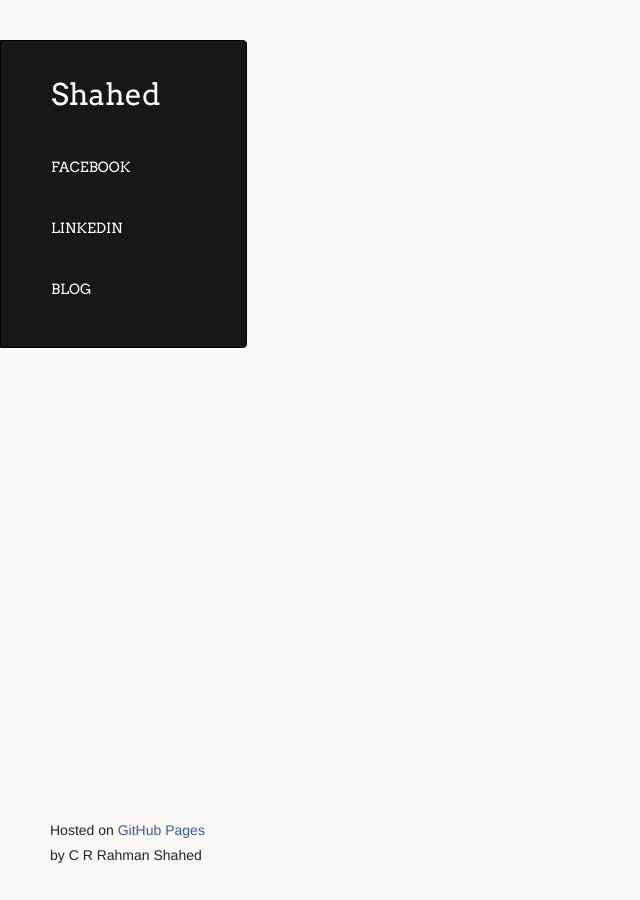
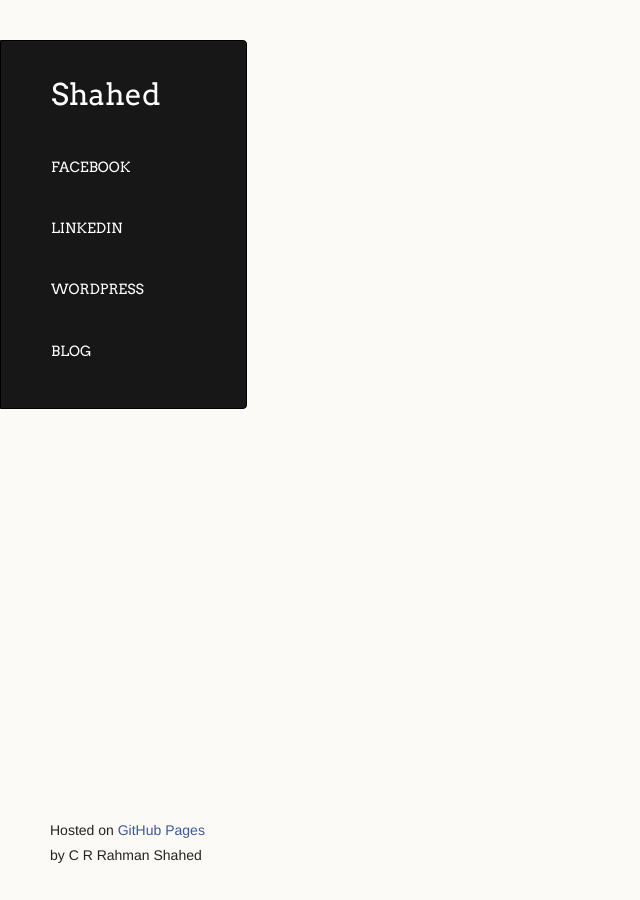
Before and after one commit to crrshahed/Shahed, a Jekyll site: the page built from Readme.md, in a window 1280 px wide. Shown: the whole page, without its empty margins (0-640 px from the left). Built offline with Jekyll 4.4.1, drawn with Linux system fonts in a browser that asks for light colours; our own code applies the rules of GitHub Pages for plain Markdown files; a script that is not in the unit is left out; the repository's description, which GitHub fills in, is left out.

Commit message:
Update default.html

```diff
--- a/_layouts/default.html
+++ b/_layouts/default.html
@@ -17,9 +17,9 @@
       <header>
         <h1 class="header">{{ site.title | default: site.github.repository_name }}</h1>
         <h6><a href="https://www.facebook.com/RRSHAHED">FACEBOOK</a></h6>
-       <h6><a href="https://www.linkedin.com/in/rrshahed">LINKEDIN</a></h6>
+        <h6><a href="https://www.linkedin.com/in/rrshahed">LINKEDIN</a></h6>
+        <h6><a href="http://rrshahed.wordpress.com/">WORDPRESS</a></h6>
         <h6><a href="http://rrshahed.blogspot.com">BLOG</a></h6>
-
 
         <p class="header">{{ site.description | default: site.github.project_tagline }}</p>
 
```
